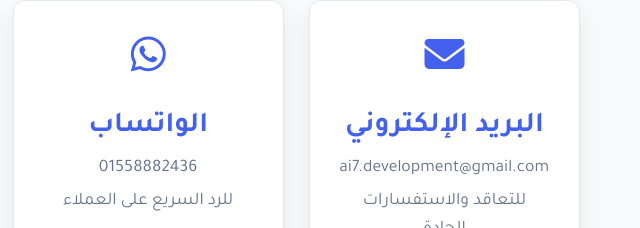
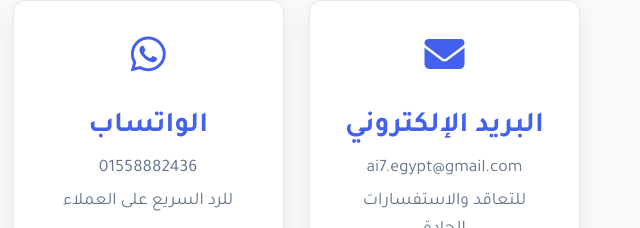
Before and after one commit to Abdallaheslam/ai7, a plain HTML site: page index.html in a window 1280 px wide. Shown: the part 2617-2845 px from the top of the page, 640-1280 px from the left. Drawn offline with Linux system fonts and the light colour scheme.

Commit message:
Update index.html

```diff
--- a/index.html
+++ b/index.html
@@ -204,7 +204,7 @@
                     <div class="contact-card">
                         <div class="contact-icon"><i class="fas fa-envelope"></i></div>
                         <h3>البريد الإلكتروني</h3>
-                        <p>ai7.development@gmail.com</p>
+                        <p>ai7.egypt@gmail.com</p>
                         <p>للتعاقد والاستفسارات الجادة</p>
                         <button class="btn-contact" data-type="email">
                             <i class="fas fa-paper-plane"></i> أرسل رسالة
```
